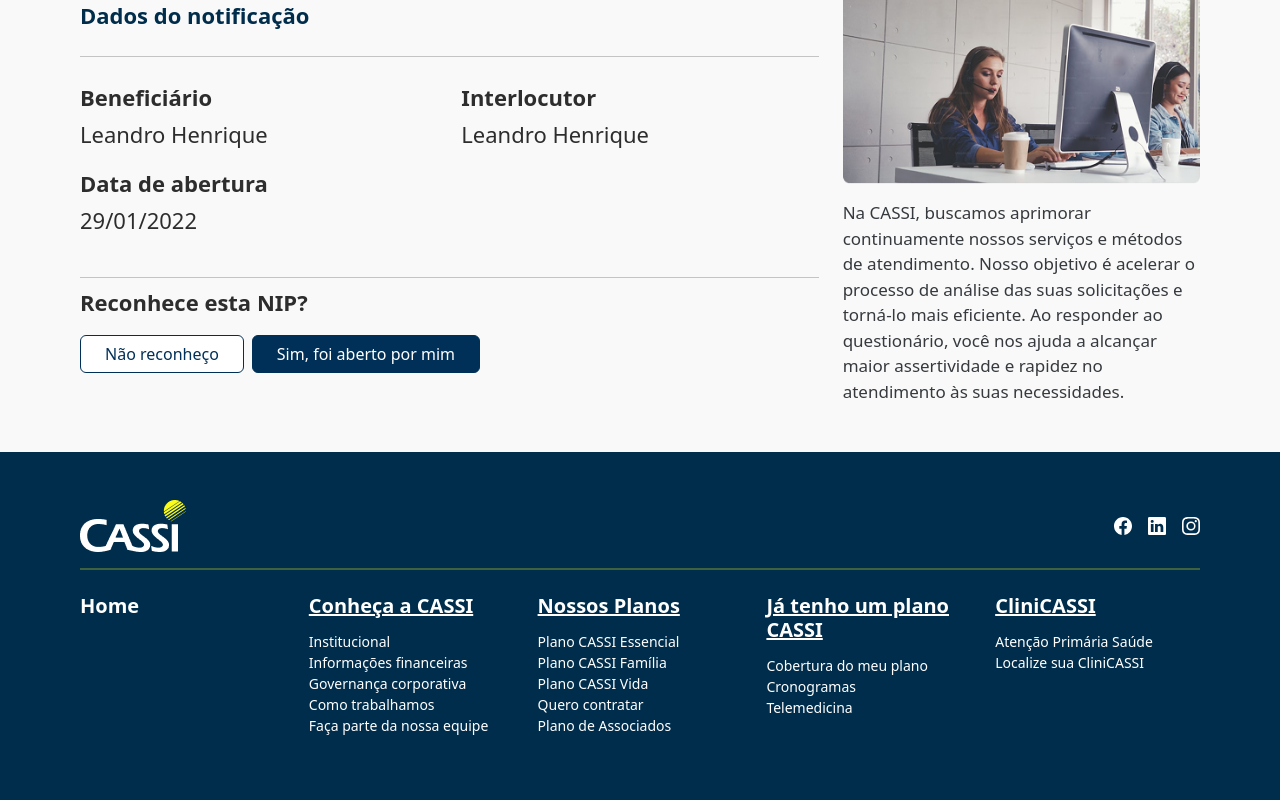
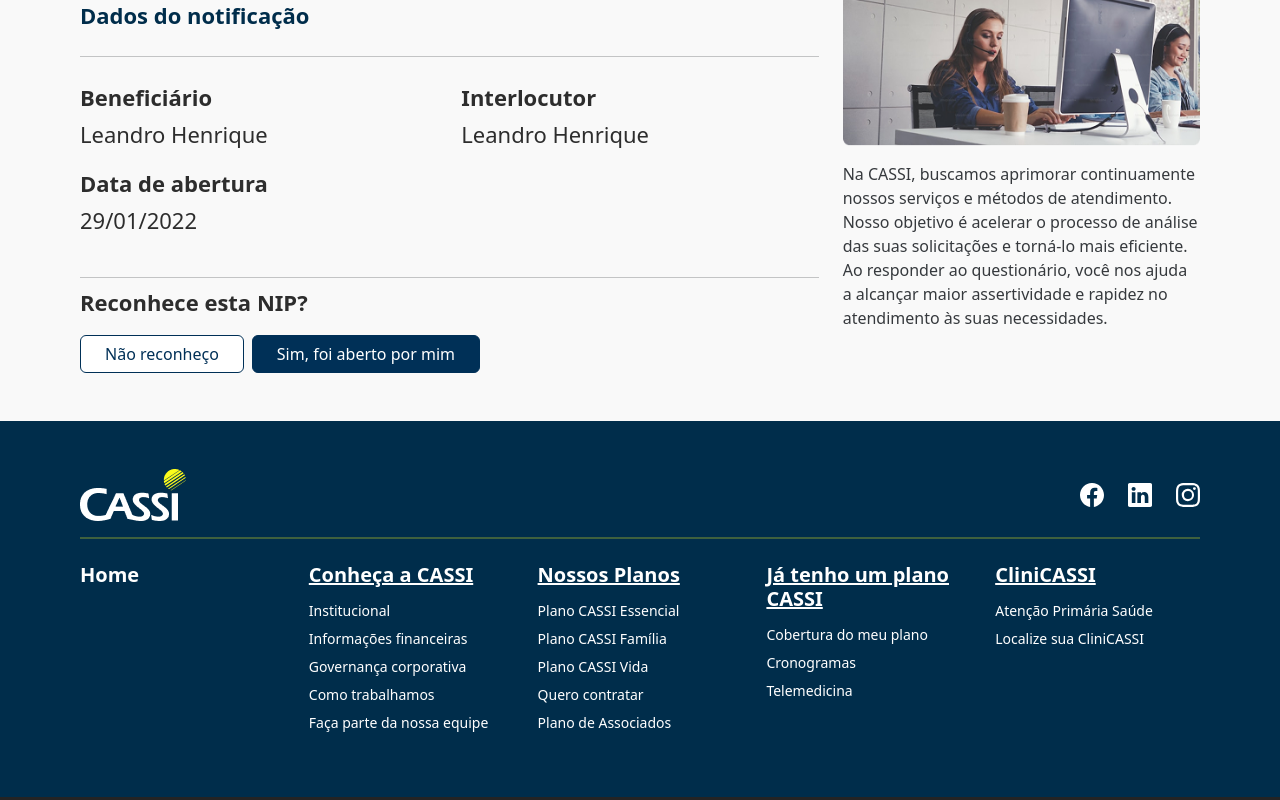
Before and after one commit to MatheusPerillo/DesafioFront-EndStefaniniCassi, a React (Vite) app in the folder desafio-frontend-stefanini/: page / in a window 1280 px wide. Shown: the part 319-1119 px from the top of the page. Built offline with nearby package versions, Linux system fonts and the light colour scheme.

Commit message:
fix style

```diff
--- a/desafio-frontend-stefanini/src/components/ConteudoNIP/ColunaInformativa.jsx
+++ b/desafio-frontend-stefanini/src/components/ConteudoNIP/ColunaInformativa.jsx
@@ -8,9 +8,9 @@
       className="d-flex justify-content-md-end justify-content-center mb-5"
     >
       <div className="bloco-informativo" style={{ width: 445 }}>
-        <h4 className="fw-bold text-blue texto-informativo">
+        <h5 className="fw-bold text-blue texto-informativo">
           Por que é importante que você responda esse questionário?
-        </h4>
+        </h5>
         <img
           src={cardImage}
           alt="Atendente"
@@ -19,7 +19,7 @@
         />
         <p
           className="mb-0 texto-informativo"
-          style={{ opacity: 0.9, fontSize: 17, textAlign: "left" }}
+          style={{ opacity: 0.9, fontSize: 16, textAlign: "left" }}
         >
           Na CASSI, buscamos aprimorar continuamente nossos serviços e métodos
           de atendimento. Nosso objetivo é acelerar o processo de análise das
--- a/desafio-frontend-stefanini/src/components/ConteudoNIP/RespostaNip.jsx
+++ b/desafio-frontend-stefanini/src/components/ConteudoNIP/RespostaNip.jsx
@@ -92,17 +92,15 @@
       <div className="d-flex gap-2 mb-5 btns-responsivos">
         <Button
           variant="outline"
-          className="px-4"
+          className="btn-outline-azul px-4"
           onClick={() => handleResposta("naoReconhecida")}
-          style={{ backgroundColor: "white", borderColor: "#003057", color: "#003057" }}
         >
           {etapa === "nip" ? "Não reconheço" : "Não"}
         </Button>
         <Button
           variant="primary"
-          className="px-4"
+          className="btn-azul px-4"
           onClick={() => handleResposta("reconhecida")}
-          style={{ backgroundColor: "#003057", borderColor: "#003057" }}
         >
           {etapa === "nip" ? "Sim, foi aberto por mim" : "Sim"}
         </Button>
--- a/desafio-frontend-stefanini/src/components/Footer/Footer.jsx
+++ b/desafio-frontend-stefanini/src/components/Footer/Footer.jsx
@@ -8,17 +8,17 @@
       <div className="lateral-80">
         <div className="d-flex justify-content-between align-items-center">
           <img src={logo} alt="CASSI" height="52" />
-          <div className="d-flex gap-3">
-            <BsFacebook size={18} />
-            <BsLinkedin size={18} />
-            <BsInstagram size={18} />
+          <div className="d-flex icons">
+            <BsFacebook />
+            <BsLinkedin />
+            <BsInstagram />
           </div>
         </div>
 
         <hr style={{ border: "1px solid #FCFC1B", width: "100%" }} />
 
         <Row className="d-flex justify-content-between mt-4">
-          <Col >
+          <Col>
             <h5>
               <a href="#" className="text-white text-decoration-none">
                 <strong>Home</strong>
@@ -26,7 +26,7 @@
             </h5>
           </Col>
 
-          <Col >
+          <Col>
             <h5>
               <a href="#" className="text-white">
                 <strong>Conheça a CASSI</strong>
@@ -44,7 +44,7 @@
             </ul>
           </Col>
 
-          <Col >
+          <Col>
             <h5>
               <a href="#" className="text-white ">
                 <strong>Nossos Planos</strong>
@@ -62,7 +62,7 @@
             </ul>
           </Col>
 
-          <Col >
+          <Col>
             <h5>
               <a href="#" className="text-white ">
                 <strong>Já tenho um plano CASSI</strong>
@@ -78,7 +78,7 @@
             </ul>
           </Col>
 
-          <Col >
+          <Col>
             <h5>
               <a href="#" className="text-white ">
                 <strong>CliniCASSI</strong>
--- a/desafio-frontend-stefanini/src/components/ModalAutenticacao/ModalConfirmacaoContato.jsx
+++ b/desafio-frontend-stefanini/src/components/ModalAutenticacao/ModalConfirmacaoContato.jsx
@@ -44,16 +44,12 @@
           <div className="d-flex justify-content-center gap-3 mt-2">
             <Button
               variant="outline"
-              className="px-4"
+              className="btn-outline-azul px-4"
               onClick={onClose}
-              style={{ backgroundColor: "white", borderColor: "#003057", color: "#003057" }}
             >
               Voltar
             </Button>
-            <Button
-              style={{ backgroundColor: "#003057", borderColor: "#003057" }}
-              onClick={onConfirmar}
-            >
+            <Button className="btn-azul" onClick={onConfirmar}>
               Confirmar dados
             </Button>
           </div>
--- a/desafio-frontend-stefanini/src/index.css
+++ b/desafio-frontend-stefanini/src/index.css
@@ -1,4 +1,6 @@
-html, body, #root {
+html,
+body,
+#root {
   height: 100%;
   margin: 0;
   padding: 0;
@@ -29,9 +31,46 @@
   flex: 1;
 }
 
-p{
+p {
   font-size: 22px;
 }
+
+li {
+  margin-bottom: 7px;
+  cursor: pointer;
+}
+
+img {
+  cursor: pointer;
+}
+
+button {
+  transition: all 0.25s ease-in-out;
+}
+
+.btn-azul {
+  background-color: #003057;
+  border-color: #003057;
+  color: white;
+}
+
+.btn-azul:hover {
+  background-color: #FCFC1B;
+  border-color: #FCFC1B;
+  color: #002D4B;
+}
+
+.btn-outline-azul {
+  background-color: white;
+  border-color: #003057;
+  color: #003057;
+}
+
+.btn-outline-azul:hover {
+  background-color: #002D4B;
+  color: white;
+}
+
 
 .lateral-80 {
   padding-left: 80px;
@@ -42,23 +81,36 @@
   background-color: #f9f9f9;
 }
 
-.bg-footer {
-  background-color: #002D4B;
-}
 
 .text-blue {
   color: #002D4B;
 }
 
-.text-gray-bold{
+.text-gray-bold {
   color: #2D2D2D;
   font-weight: 700;
 }
 
-.text-gray-light{
+.text-gray-light {
   color: #2D2D2D;
   font-weight: 400;
 }
+
+.bg-footer {
+  background-color: #002D4B;
+}
+
+.icons {
+  font-size: 24px;
+  cursor: pointer;
+  margin-left: 24px;
+  gap: 24px;
+}
+
+.cursor-pointer {
+  cursor: pointer !important;
+}
+
 
 @media (max-width: 992px) {
   .lateral-80 {
@@ -80,7 +132,7 @@
   }
 
   .texto-informativo h5 {
-    font-size: 20px;
+    font-size: 24px;
   }
 
   .imagem-informativa {
@@ -95,6 +147,7 @@
 
 @media (max-width: 767px) {
   .btns-responsivos {
-    margin-bottom: 0rem !important; /* reduz de mb-5 (3rem) para mb-3 (1rem) */
+    margin-bottom: 0rem !important;
+    /* reduz de mb-5 (3rem) para mb-3 (1rem) */
   }
 }
--- a/desafio-frontend-stefanini/src/pages/Home.jsx
+++ b/desafio-frontend-stefanini/src/pages/Home.jsx
@@ -8,7 +8,7 @@
     <div className="mt-5 lateral-80 bg-f9">
       <Row className="gy-5">
         <Col md={8}>
-          <h4 className="fw-bold" style={{ color: "#003057" }}>
+          <h4 className="fw-bold text-blue" >
             Olá, &lt;nome&gt;
           </h4>
           <p style={{ fontSize: 22 }}>
```
Also changed, not shown: desafio-frontend-stefanini/src/components/Header/Header.jsx (+43 -18 lines).
